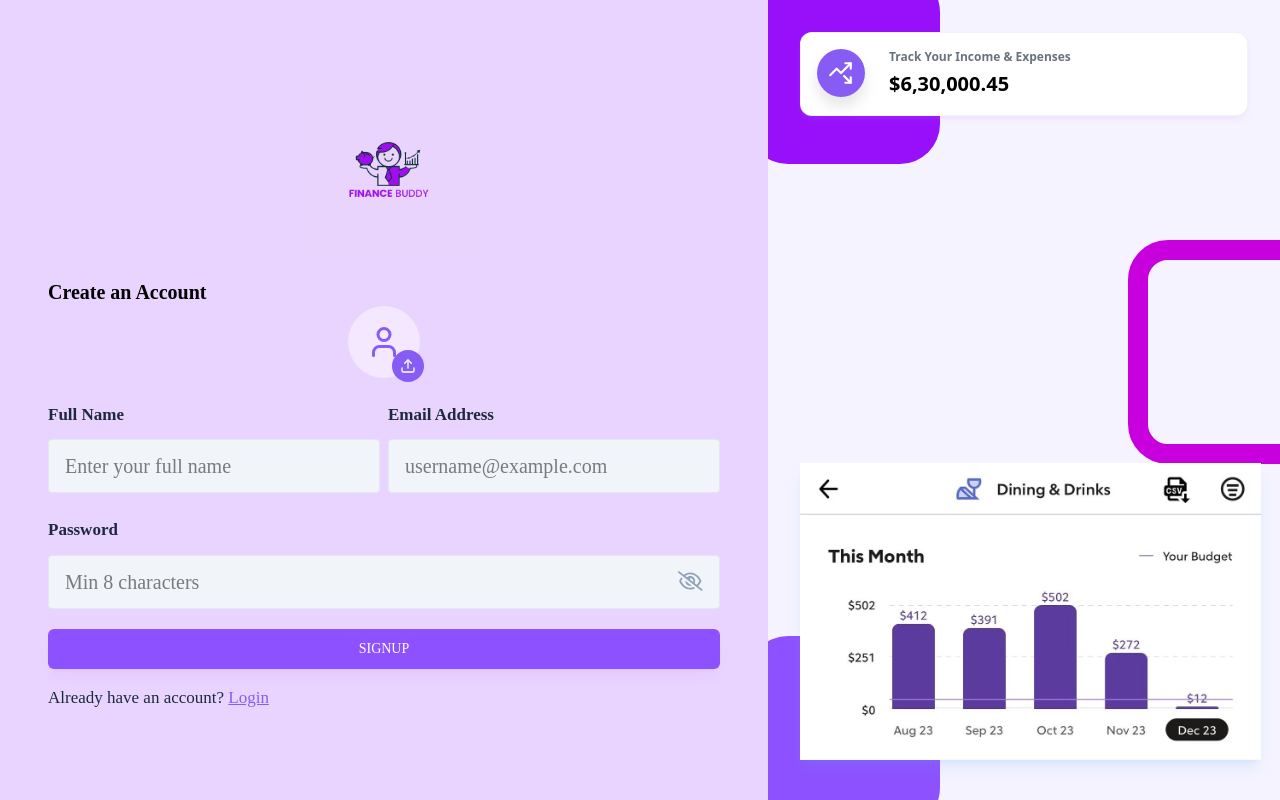
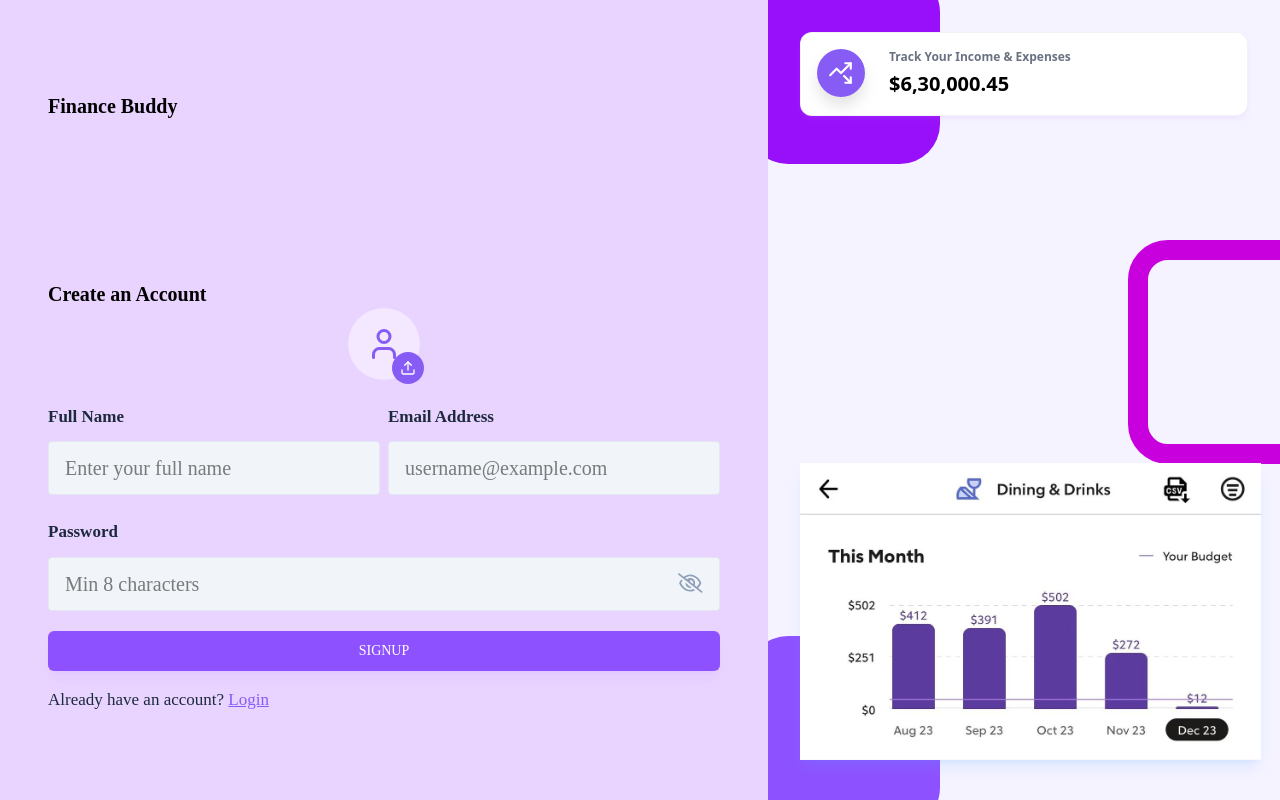
Before and after one commit to sethiDevansh/Finance-Buddy, a React (Vite) app in the folder frontend/: page /signUp in a window 1280 px wide. Built offline with nearby package versions, Linux system fonts and the light colour scheme.

Commit message:
signup css modified

```diff
--- a/frontend/src/pages/Auth/SignUp.jsx
+++ b/frontend/src/pages/Auth/SignUp.jsx
@@ -77,14 +77,16 @@ const SignUp = () => {
   return (
     <AuthLayout>
       <div className='lg:w-[100%] h-auto md:h-full mt-10 md:mt-0 pt-1 flex flex-col justify-center'>
-        <div className='flex justify-center items-center'>
-          <img
-          src={FinanceBuddyLogo}
-          alt="Finance Buddy"
-          className="w-50 pl-2 mt-0"
-        />
-        </div>
-        <h3 className='text-xl font-semibold text-black mt-2'>Create an Account</h3>
+        { <div className='pt-4 font-bold'>
+        {/* //   <img
+        //   src={FinanceBuddyLogo}
+        //   alt="Finance Buddy"
+        //   className="w-50 pl-2 mt-0"
+        // />
+         */}
+         <h2 className='text-xl'>Finance Buddy</h2>
+        </div> }
+        <h3 className='text-xl font-semibold text-black mt-40'>Create an Account</h3>
         {/* <p className='text-md text-slate-700 mt-[5px] mb-6'>
           Join us today by entering your details below.
         </p> */}
```
